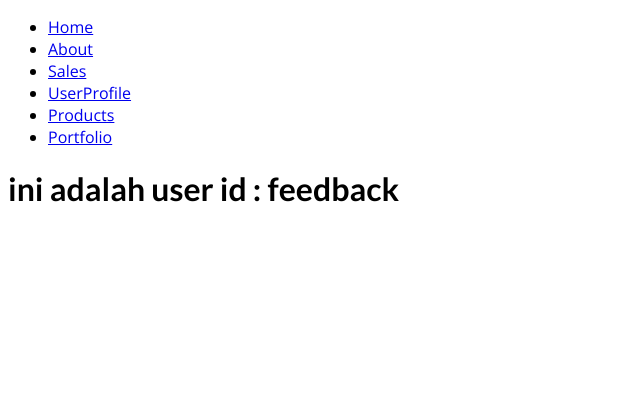
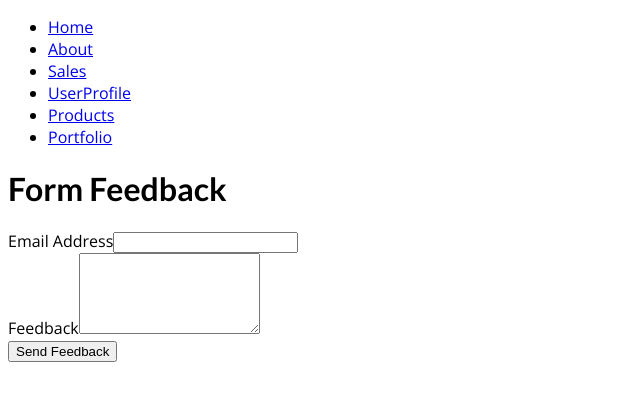
Before and after one commit to Al-gast/nextJs, a Next.js app: page /feedback in a window 1280 px wide. Shown: the top 400 px of the page, without its empty margins (0-640 px from the left). Built offline with nearby package versions, Linux system fonts and the light colour scheme.

Commit message:
API Route

```diff
--- /dev/null
+++ b/src/pages/api/feedback.js
@@ -0,0 +1,29 @@
+import fs from "fs";
+import path from "path";
+
+function handler(req, res) {
+  if (req.method === "POST") {
+    const email = req.body.email;
+    const feedback = req.body.feedback;
+
+    const newFeedback = {
+      id: new Date().toISOString(),
+      email: email,
+      feedback: feedback,
+    };
+
+    // store data in file (database)
+    const filePath = path.join(process.cwd(), "data", "feedback.json");
+    const fileData = fs.readFileSync(filePath);
+    const data = JSON.parse(fileData);
+    data.push(newFeedback);
+    fs.writeFileSync(filePath, JSON.stringify(data));
+    res
+      .status(200)
+      .json({ message: "terimakasih atas feedbacknya", feedback: newFeedback });
+  } else {
+    res.status(200).json({ message: "terimakasih atas feedbacknya" });
+  }
+}
+
+export default handler;
--- /dev/null
+++ b/src/pages/feedback.js
@@ -0,0 +1,43 @@
+import { useRef } from "react";
+
+function Feedback() {
+  const emailInputRef = useRef();
+  const feedbackInputRef = useRef();
+  const submitFormHandler = (e) => {
+    e.preventDefault();
+    const enteredEmail = emailInputRef.current.value;
+    const enteredFeedback = feedbackInputRef.current.value;
+
+    console.log(enteredEmail, enteredFeedback, "test");
+
+    const reqBody = { email: enteredEmail, feedback: enteredFeedback };
+
+    fetch("http://localhost:3000/api/feedback", {
+      method: "POST",
+      body: JSON.stringify(reqBody),
+      headers: {
+        "Content-Type": "application/json",
+      },
+    })
+      .then((response) => response.json())
+      .then((data) => console.log(data));
+  };
+  return (
+    <>
+      <h1>Form Feedback</h1>
+      <form action="">
+        <div>
+          <label htmlFor="email">Email Address</label>
+          <input type="email" id="email" ref={emailInputRef} />
+        </div>
+        <div>
+          <label htmlFor="email">Feedback</label>
+          <textarea id="feedback" rows="5" ref={feedbackInputRef} />
+        </div>
+        <button onClick={submitFormHandler}>Send Feedback</button>
+      </form>
+    </>
+  );
+}
+
+export default Feedback;
```
Also changed, not shown: data/feedback.json (added, +7 -0 lines).
